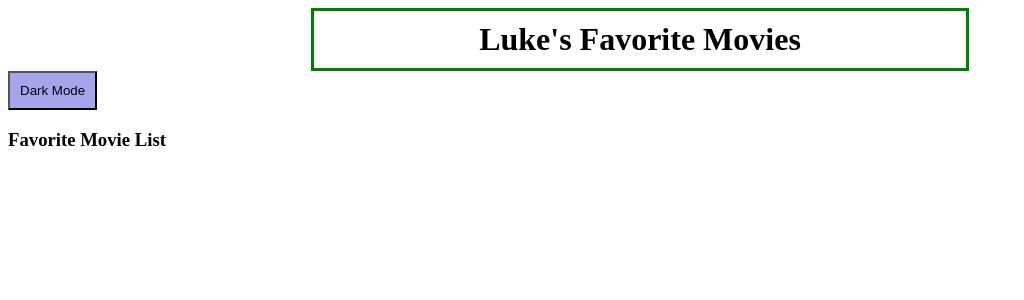
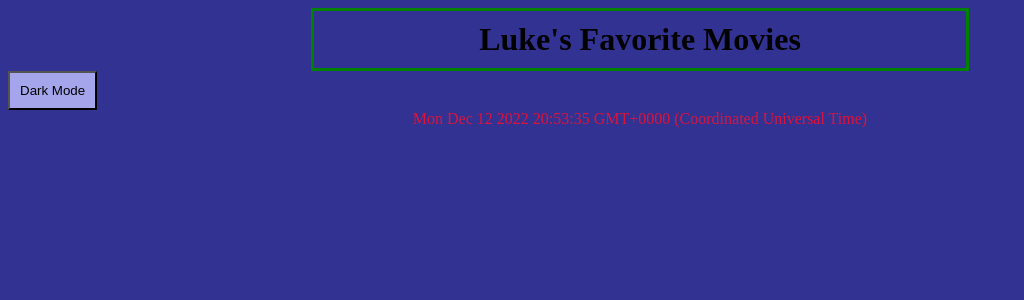
Before and after one commit to Lucas7263/phase-2-project, a React (Create React App) app: page / in a window 1280 px wide. Shown: the top 300 px of the page, without its empty margins (0-1024 px from the left). Built offline with nearby package versions, Linux system fonts and the light colour scheme.

Commit message:
Added a useEffect clock function with additional CSS for the clock.

```diff
--- a/src/components/Header.js
+++ b/src/components/Header.js
@@ -1,11 +1,28 @@
-import React from "react";
+import React, {useEffect, useState} from "react";
 
 function Header() {
+
+
+
+    function Clock() {
+        const [time, setTime] = useState(new Date());
+
+        useEffect(() => {
+          setInterval(() => {
+            setTime(new Date());
+          }, 1000);
+        }, []);
+
+        return <div>{time.toString()}</div>;
+      }
+
+
     return (
         <div>
             <h1 class="title">Luke's Favorite Movies</h1>
             <button class="darkmode">Dark Mode</button>
-            <h3>Favorite Movie List</h3>
+            <div class="time">{Clock()}</div>
+
         </div>
     )
 }
--- a/src/index.css
+++ b/src/index.css
@@ -1,3 +1,9 @@
+
+body {
+    background-color: rgb(50, 50, 146);
+
+}
+
 .title {
    margin: auto;
    width: 50%;
@@ -9,5 +15,13 @@
 .darkmode {
     background-color: rgb(165, 165, 236);
     padding: 10px;
+    margin: auto;
+    text-align: right;
 
 }
+
+.time {
+    color: crimson;
+    margin: auto;
+    text-align: center;
+}
```
